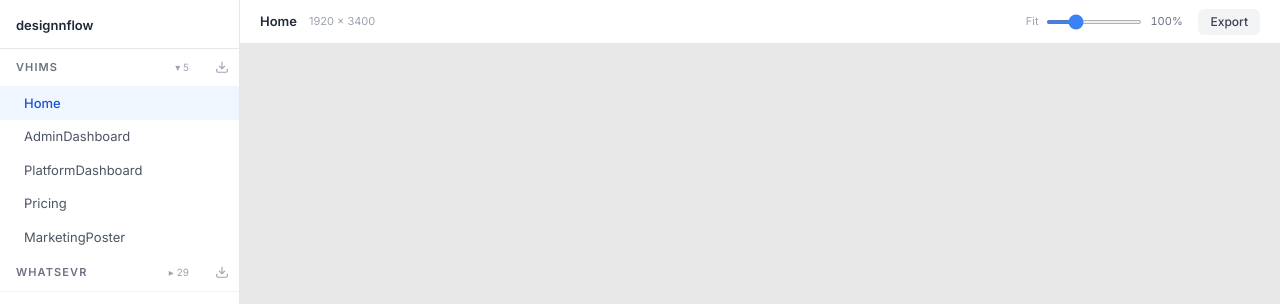
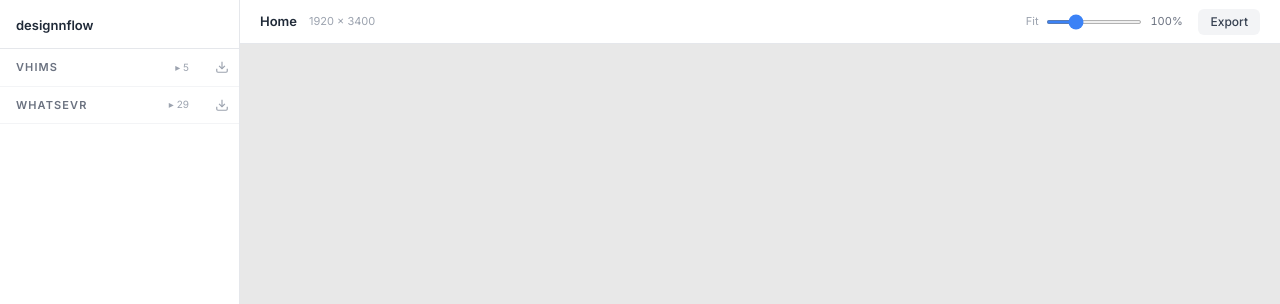
Before and after one commit to asifakhtar98/figma-remotion-studio-agent, a React (Vite) app in the folder viewer/: page / in a window 1280 px wide. Shown: the top 304 px of the page. Built offline with nearby package versions, Linux system fonts and the light colour scheme.

Commit message:
feat(viewer): start all sidebar projects collapsed

```diff
--- a/viewer/src/App.tsx
+++ b/viewer/src/App.tsx
@@ -257,7 +257,7 @@ function ExportButton({
 function App() {
   const [selectedId, setSelectedId] = useState(compositions[0]?.id);
   const [collapsedProjects, setCollapsedProjects] = useState<Set<string>>(
-    () => new Set(compositions.map(c => c.projectName).filter(p => p !== compositions[0]?.projectName))
+    () => new Set(compositions.map(c => c.projectName))
   );
   const [zoom, setZoom] = useState(100);
   const [panOffset, setPanOffset] = useState({ x: 0, y: 0 });
```
